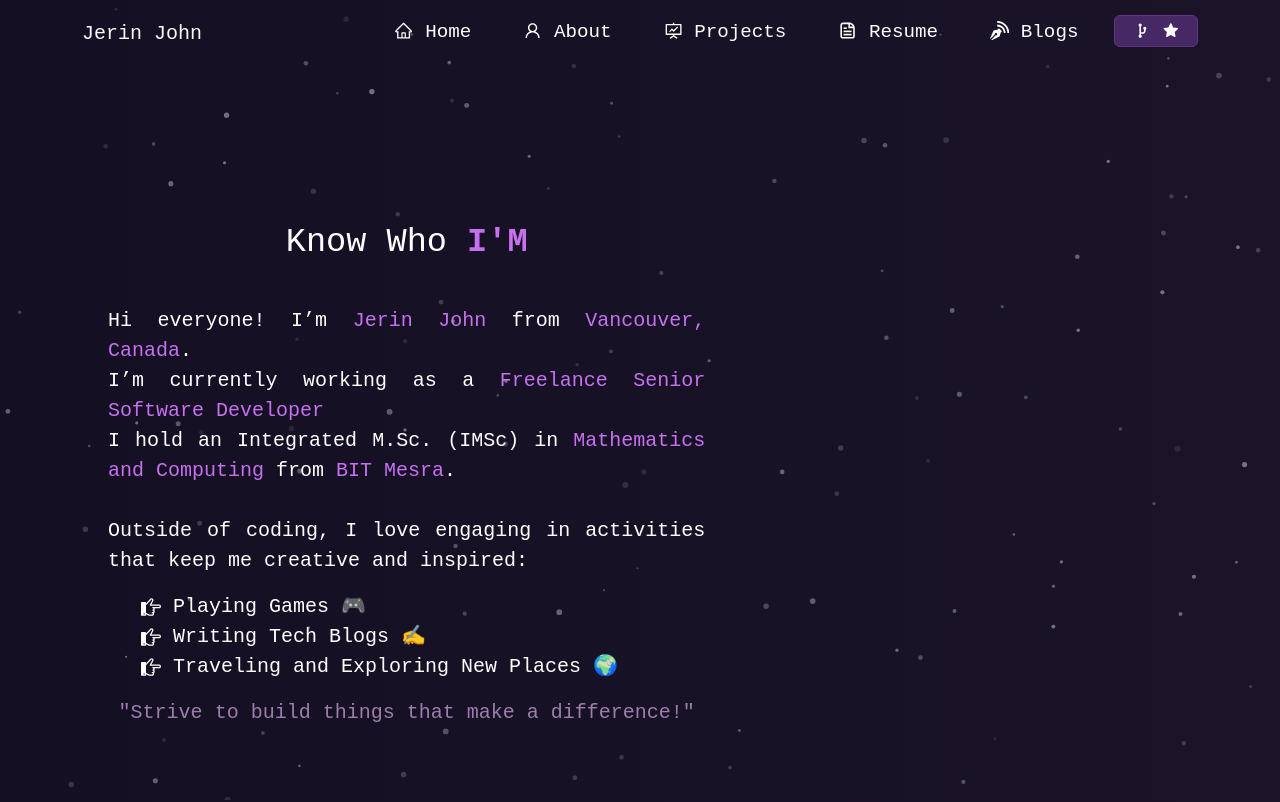
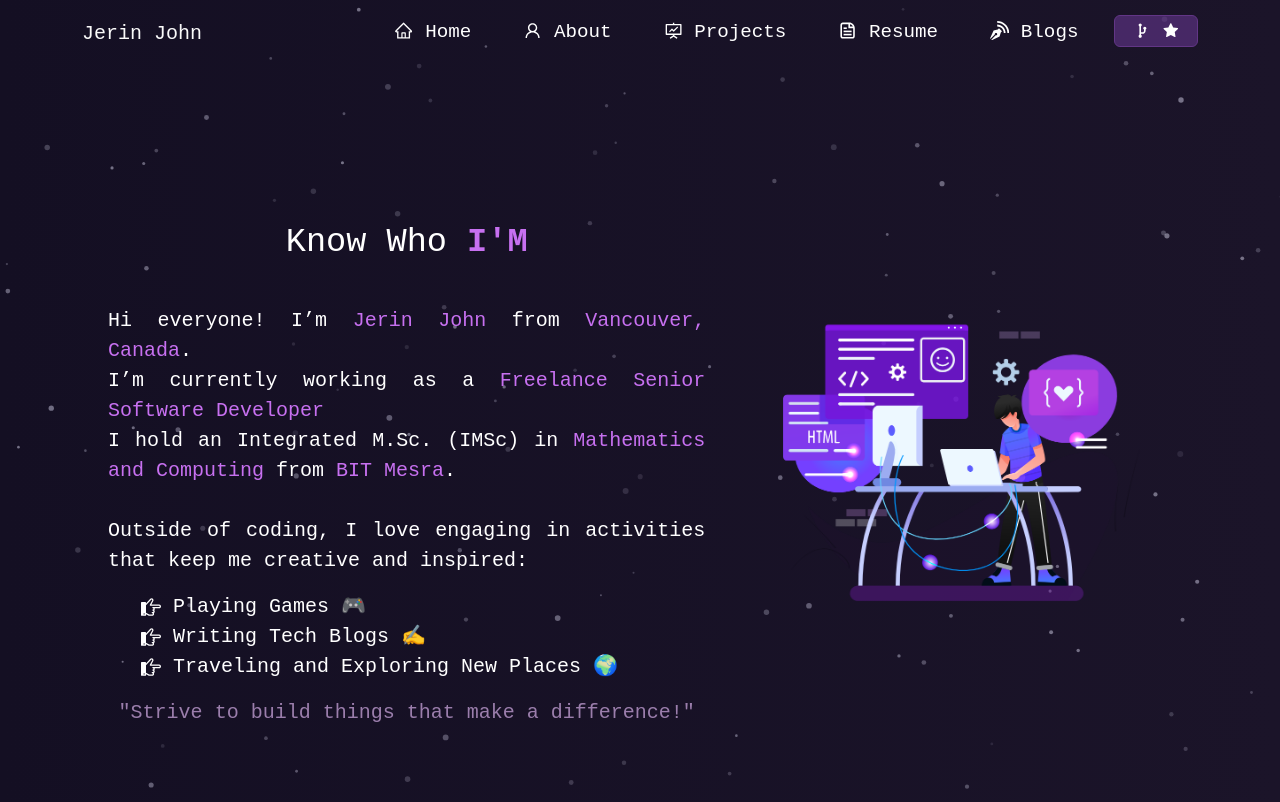
Before and after one commit to jerin/MyPortfolio, a React (Vite) app: page /about in a window 1280 px wide. Shown: the top 802 px of the page. Built offline with nearby package versions, Linux system fonts and the light colour scheme; a web font is replaced by a local one.

Commit message:
uncommented'

```diff
--- a/src/Components/About/About.jsx
+++ b/src/Components/About/About.jsx
@@ -4,7 +4,7 @@ import Particle from "../Particle.jsx";
 import Github from "./Github.jsx";
 import Techstack from "./TechStack.jsx";
 import Aboutcard from "./AboutCard.jsx";
-// import laptopImg from "../../Assets/about.png";
+import laptopImg from "../../assets/about.png";
 import Toolstack from "./ToolStack.jsx";
 
 function About() {
@@ -32,7 +32,7 @@ function About() {
               style={{ paddingTop: "120px", paddingBottom: "50px" }}
               className="about-img"
             >
-              {/* <img src={laptopImg} alt="about" className="img-fluid" /> */}
+              <img src={laptopImg} alt="about" className="img-fluid" />
             </Col>
           </Row>
           <h1 className="project-heading">
```
